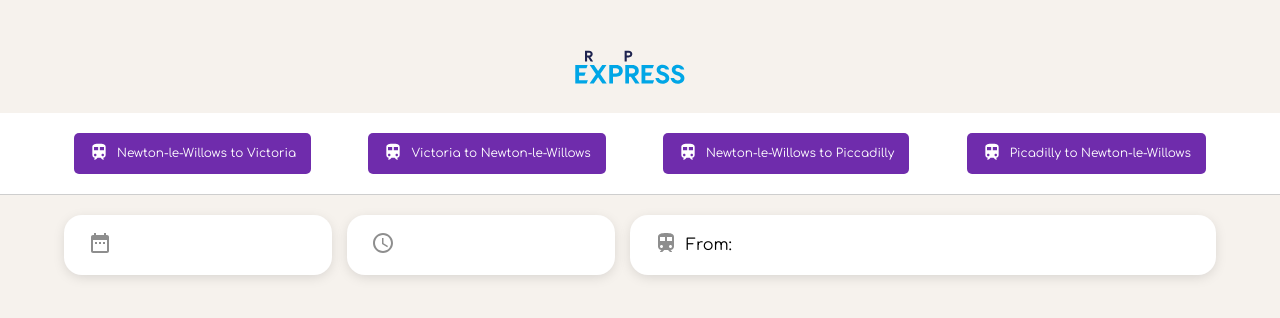
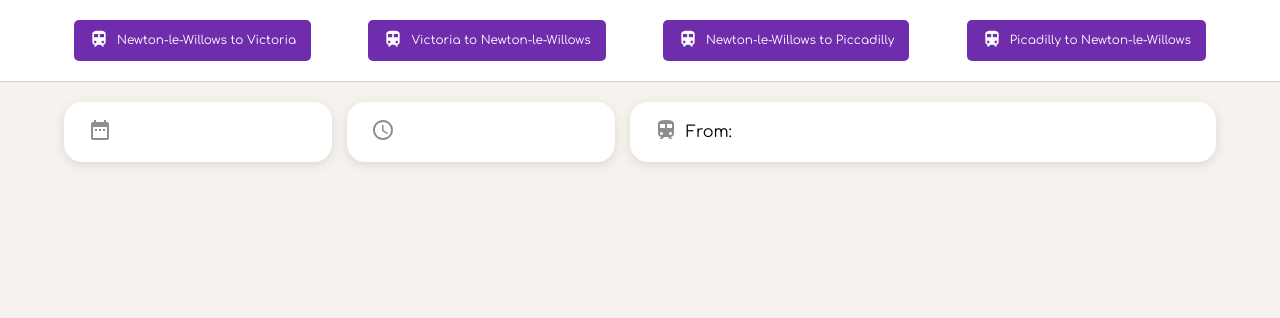
Before and after one commit to kieranphilipbrown/train-times-app, a React (Create React App) app: page / in a window 1280 px wide. Shown: the top 318 px of the page. Built offline with nearby package versions, Linux system fonts and the light colour scheme.

Commit message:
Remove test logo from train list.

```diff
--- a/src/components/TrainList/TrainList.js
+++ b/src/components/TrainList/TrainList.js
@@ -2,8 +2,6 @@ import React from 'react';
 import PropTypes from 'prop-types';
 import styled from 'styled-components';
 import Modal from '../Modal/Modal';
-
-import { ReactComponent as Logo } from '../../assets/images/tp-express-icon.svg';
 
 const buttonData = [
 	{
@@ -136,7 +134,6 @@ class TrainList extends React.Component {
 					</Loader>
 				}
 				<main className="main-content">
-					<Logo />
 					<div style={buttonContainer}>
 						{
 							buttonData.map((button, i) =>
```
